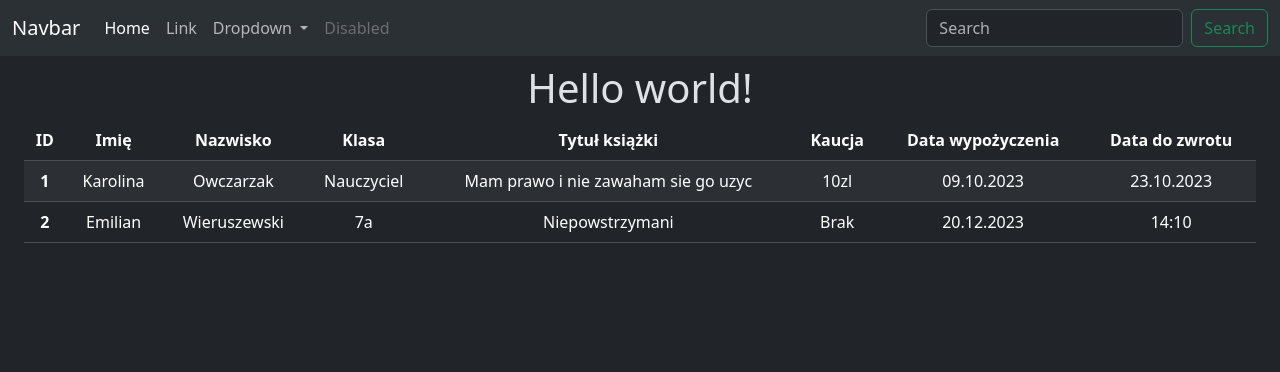
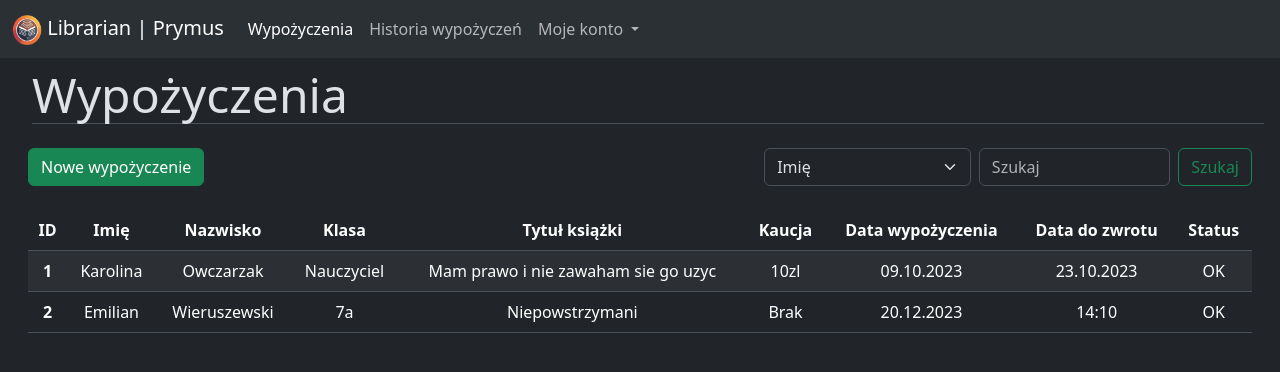
Before and after one commit to piotrpaska/librarian-web, a React (Create React App) app: page / in a window 1280 px wide. Shown: the top 372 px of the page. Built offline with nearby package versions, Linux system fonts and the light colour scheme.

Commit message:
Temp main page and navbar

```diff
--- a/public/index.html
+++ b/public/index.html
@@ -30,37 +30,33 @@
     <noscript>You need to enable JavaScript to run this app.</noscript>
     <nav class="navbar navbar-expand-lg bg-body-tertiary">
       <div class="container-fluid">
-        <a class="navbar-brand" href="#">Navbar</a>
+        <a class="navbar-brand" href="#">
+          <img src="%PUBLIC_URL%/images/logo/logo.png" alt="" width="30" height="30">
+          Librarian | Prymus
+        </a>
         <button class="navbar-toggler" type="button" data-bs-toggle="collapse" data-bs-target="#navbarSupportedContent" aria-controls="navbarSupportedContent" aria-expanded="false" aria-label="Toggle navigation">
           <span class="navbar-toggler-icon"></span>
         </button>
         <div class="collapse navbar-collapse" id="navbarSupportedContent">
           <ul class="navbar-nav me-auto mb-2 mb-lg-0">
             <li class="nav-item">
-              <a class="nav-link active" aria-current="page" href="#">Home</a>
+              <a class="nav-link active" aria-current="page" href="#">Wypożyczenia</a>
             </li>
             <li class="nav-item">
-              <a class="nav-link" href="#">Link</a>
+              <a class="nav-link" href="#">Historia wypożyczeń</a>
             </li>
             <li class="nav-item dropdown">
               <a class="nav-link dropdown-toggle" href="#" role="button" data-bs-toggle="dropdown" aria-expanded="false">
-                Dropdown
+                Moje konto
               </a>
               <ul class="dropdown-menu">
-                <li><a class="dropdown-item" href="#">Action</a></li>
-                <li><a class="dropdown-item" href="#">Another action</a></li>
+                <li><a class="dropdown-item" href="#">Profil</a></li>
+                <li><a class="dropdown-item" href="#">Ustawienia</a></li>
                 <li><hr class="dropdown-divider"></li>
-                <li><a class="dropdown-item" href="#">Something else here</a></li>
+                <li><a class="dropdown-item" href="#">Wyloguj</a></li>
               </ul>
             </li>
-            <li class="nav-item">
-              <a class="nav-link disabled" aria-disabled="true">Disabled</a>
-            </li>
           </ul>
-          <form class="d-flex" role="search">
-            <input class="form-control me-2" type="search" placeholder="Search" aria-label="Search">
-            <button class="btn btn-outline-success" type="submit">Search</button>
-          </form>
         </div>
       </div>
     </nav>
--- a/src/App.js
+++ b/src/App.js
@@ -1,6 +1,15 @@
 import './App.css';
 import 'bootstrap/dist/css/bootstrap.min.css';
 import 'bootstrap/dist/js/bootstrap.bundle.min';
+import $ from 'jquery';
+
+$(document).ready(function () {
+  // Do something on start
+});
+
+function search() {
+  alert('Search');
+}
 
 const exmData = [
   {
@@ -25,9 +34,29 @@ const exmData = [
 
 function App() {
   return (
-    <div className="container-fluid mt-2 text-center">
-      <h1>Hello world!</h1>
-      <div className="container-fluid">
+    <div className="container-fluid mt-2 text-center px-3">
+      <h1 class="display-5 text-start ms-3 border-bottom">Wypożyczenia</h1>
+      <div className='container-fluid mt-4'>
+        <div className='row'>
+          <div className='col col-auto'>
+            <button type="button" class="btn btn-success">Nowe wypożyczenie</button>
+          </div>
+
+          <div className='col col-auto ms-auto'>
+            <form class="d-flex" role="search" onSubmit={search}>
+              <select class="form-select" aria-label="Default select example">
+                <option value="1" selected>Imię</option>
+                <option value="2">Nazwisko</option>
+                <option value="3">Klasa</option>
+                <option value="4">Tytuł książki</option>
+              </select>
+              <input class="form-control mx-2" type="search" placeholder="Szukaj" aria-label="Search" />
+              <button class="btn btn-outline-success" type="submit">Szukaj</button>
+            </form>
+          </div>
+        </div>
+      </div>
+      <div className="container-fluid mt-4">
         <table className="table table-striped">
           <thead>
             <tr>
@@ -39,6 +68,7 @@ function App() {
               <th scope='col'>Kaucja</th>
               <th scope='col'>Data wypożyczenia</th>
               <th scope='col'>Data do zwrotu</th>
+              <th scope='col'>Status</th>
             </tr>
           </thead>
           <tbody>
@@ -52,6 +82,7 @@ function App() {
                 <td>{doc.deposit}</td>
                 <td>{doc.rentalDate}</td>
                 <td>{doc.maxDate}</td>
+                <td>OK</td>
               </tr>
             ))}
           </tbody>
```
Also changed, not shown: public/images/logo/logo.png (added).
